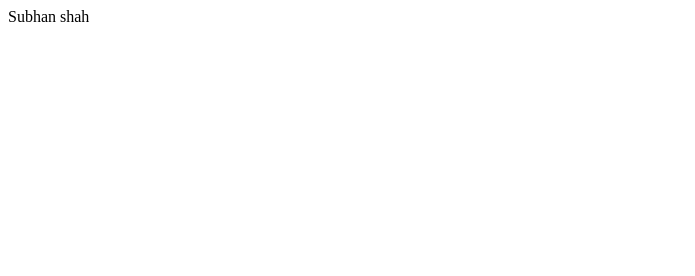
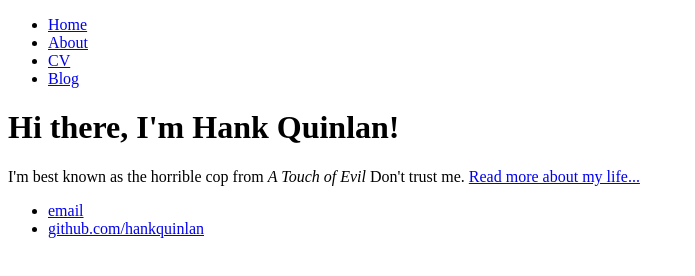
Before and after one commit to SubhanShah22/host.github.io, a plain HTML site: page index.html in a window 1280 px wide. Shown: the whole page, without its empty margins (0-695 px from the left). Drawn offline with Linux system fonts and the light colour scheme.

Commit message:
Update index.html

```diff
--- a/index.html
+++ b/index.html
@@ -1 +1,28 @@
-Subhan shah
+<!DOCTYPE html>
+<html>
+	<head>
+		<title>Hank Quinlan, Horrible Cop</title>
+	</head>
+	<body>
+		<nav>
+    		<ul>
+        		<li><a href="/">Home</a></li>
+	        	<li><a href="/about">About</a></li>
+        		<li><a href="/cv">CV</a></li>
+        		<li><a href="/blog">Blog</a></li>
+    		</ul>
+		</nav>
+		<div class="container">
+    		<div class="blurb">
+        		<h1>Hi there, I'm Hank Quinlan!</h1>
+				<p>I'm best known as the horrible cop from <em>A Touch of Evil</em> Don't trust me. <a href="/about">Read more about my life...</a></p>
+    		</div><!-- /.blurb -->
+		</div><!-- /.container -->
+		<footer>
+    		<ul>
+        		<li><a href="mailto:hankquinlanhub@gmail.com">email</a></li>
+        		<li><a href="https://github.com/hankquinlan">github.com/hankquinlan</a></li>
+			</ul>
+		</footer>
+	</body>
+</html>
```
